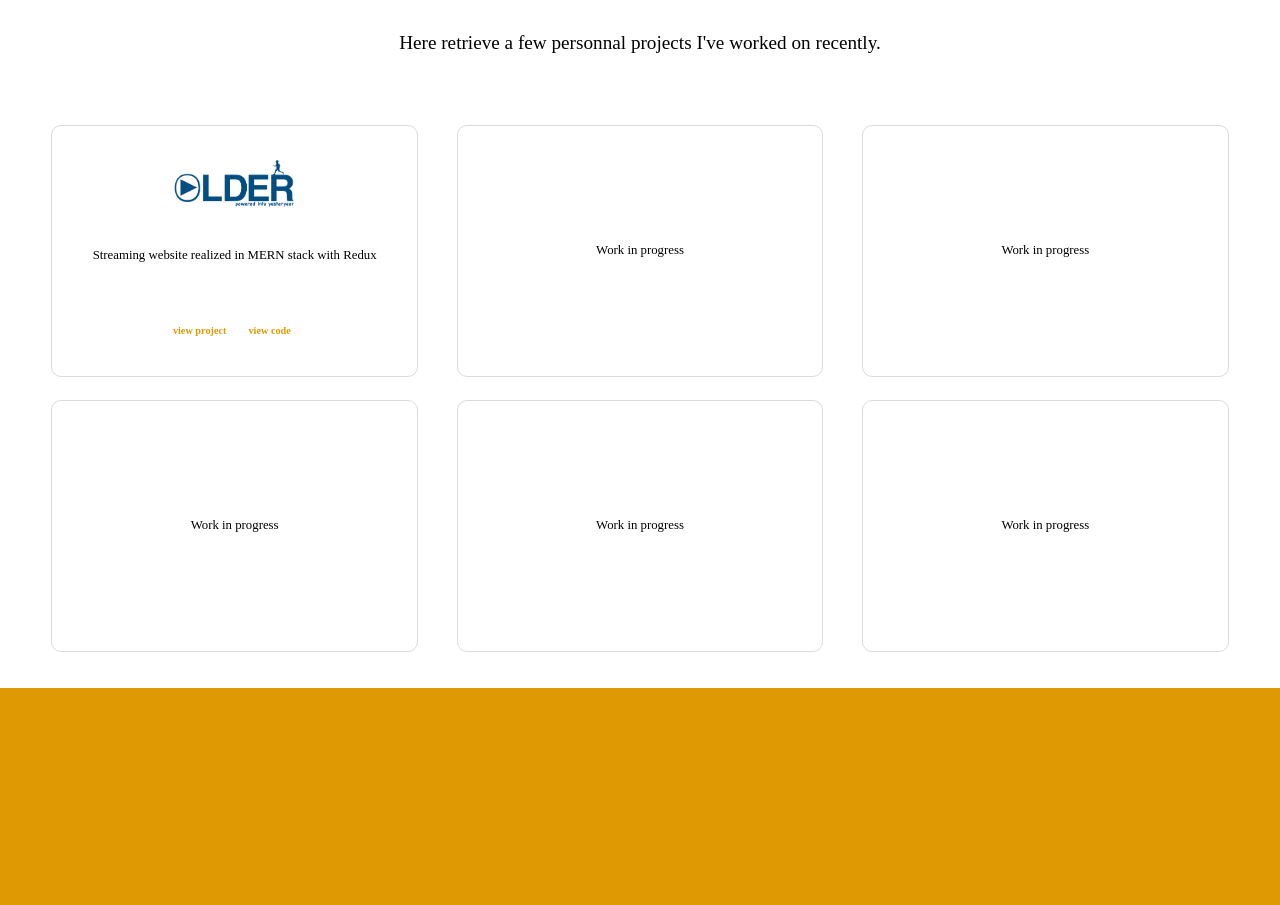
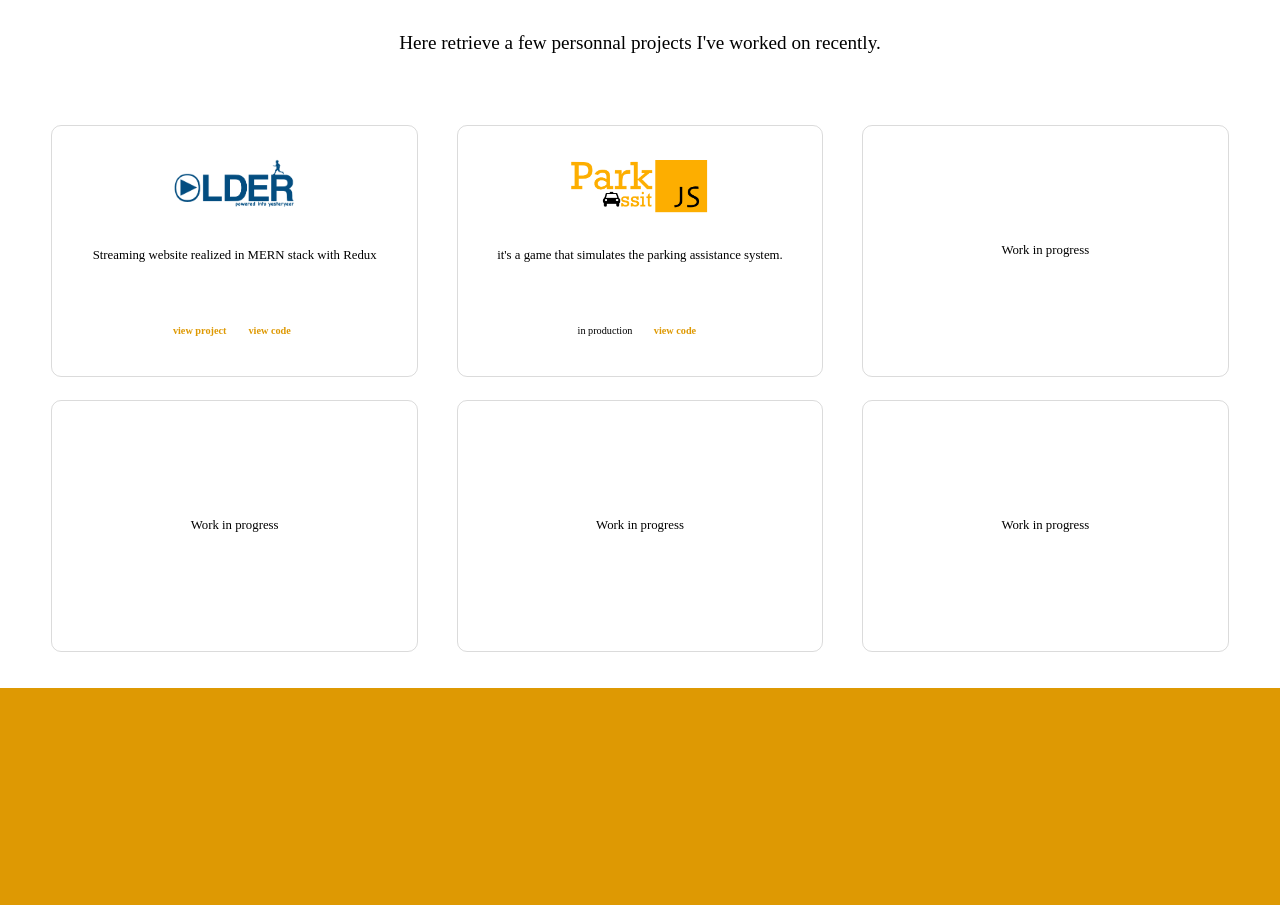
Before and after one commit to sob-user/portfolio_salem, a React (Create React App) app: page / in a window 1280 px wide. Shown: the part 2160-3065 px from the top of the page. Built offline with nearby package versions, Linux system fonts and the light colour scheme; a web font is replaced by a local one.

Commit message:
add new project

```diff
--- a/src/components/css/MyWorks.css
+++ b/src/components/css/MyWorks.css
@@ -101,7 +101,6 @@
         flex-wrap: wrap;
     }
 
-    .MyWorksItem:nth-child(2),
     .MyWorksItem:nth-child(3),
     .MyWorksItem:nth-child(4),
     .MyWorksItem:nth-child(5),
--- a/src/components/js/MyWorks.js
+++ b/src/components/js/MyWorks.js
@@ -1,5 +1,6 @@
 import React, { Component } from 'react'
 import olderLogo from '../img/logo_older.png'
+import parkAssitLogo from '../img/logo_park_assist.png'
 import '../css/MyWorks.css'
 
 export class MyWorks extends Component {
@@ -32,7 +33,22 @@ export class MyWorks extends Component {
                         </div>
                     </div>
                     <div className='MyWorksItem'>
-                        Work in progress
+                        <img src={parkAssitLogo} alt='park assit game logo'></img>
+                            <div className='MyWorksDescription'>
+                            it's a game that simulates the parking assistance system.
+                            </div>
+                            <div className='MyWorksItemLink'>
+                            <div className='MyWorksLink'>
+                                {/* <a href='https://older-stream.com' target='_blank' rel='noopener noreferrer'> */}
+                                in production
+                                {/* </a> */}
+                            </div>
+                            <div className='MyWorksLink'>
+                                <a href='https://github.com/sob-user/park_assist_js' target='_blank' rel='noopener noreferrer'>
+                                    view code
+                                </a>
+                            </div>
+                        </div>
                     </div>
                     <div className='MyWorksItem'>
                         Work in progress
```
Also changed, not shown: src/components/img/logo_park_assist.png (added).
